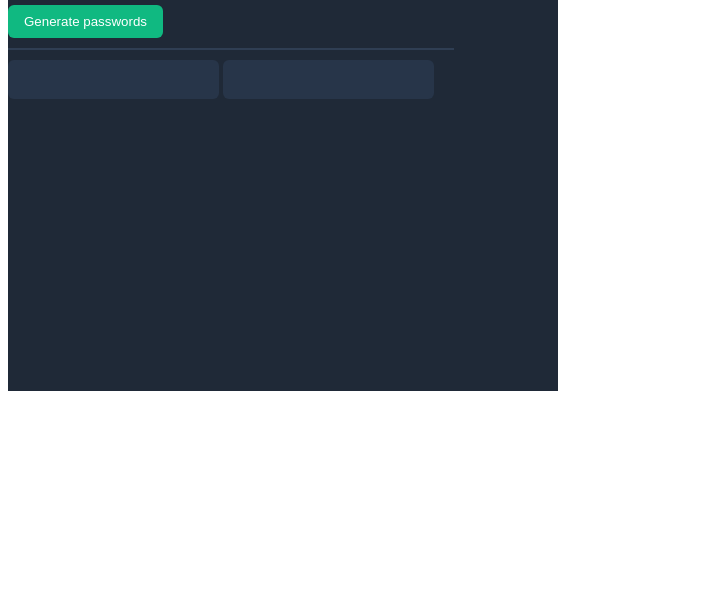
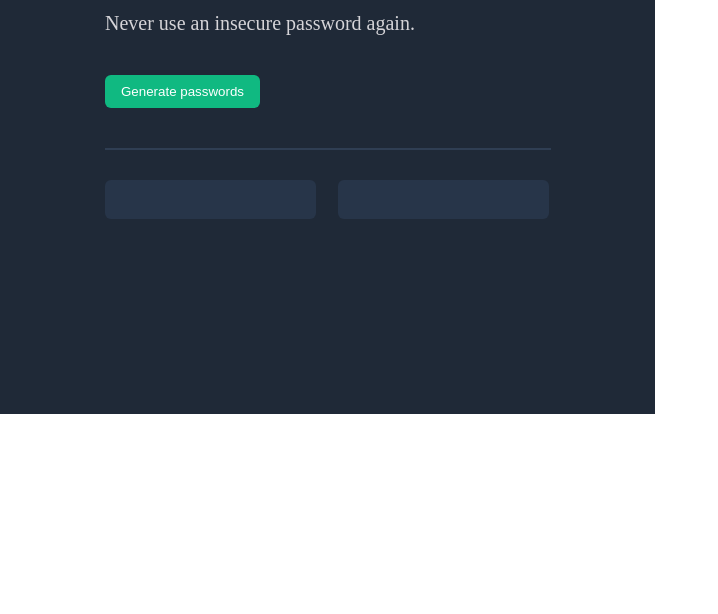
Before and after one commit to TildaL/Generate-random-password, a plain HTML site: page index.html in a window 1280 px wide. Shown: the part 186-800 px from the top of the page, without its empty margins (0-718 px from the left). Drawn offline with Linux system fonts and the light colour scheme.

Commit message:
new content

```diff
--- a/index.html
+++ b/index.html
@@ -13,8 +13,10 @@
         <p>Never use an insecure password again.</p>
         <button>Generate passwords</button>
         <div class="line"></div>
+        <div class="psw-wrapper">
+            <div class="psw-container"></div>
         <div class="psw-container"></div>
-        <div class="psw-container"></div>
+        </div>
     </main>
 
     <script src="script.js"></script>
--- a/style.css
+++ b/style.css
@@ -1,15 +1,21 @@
 
+body {
+    margin: 0;
+}
 
 main {
     width: 550px;
     height: 550px;
     background-color: #1F2937;
+    padding-top: 50px;
+    padding-left: 105px;
 }
 
 h1 {
     color: #fff;
     font-size: 40px;
     font-weight: 800;
+    /* margin: 0px; */
 }
 
 span {
@@ -27,7 +33,9 @@ button {
     padding: 9px 16px 9px 16px;
     border-radius: 6px;
     border: none;
-    color: #fff
+    color: #fff;
+    margin-top:20px;
+    margin-bottom: 30px;
 }
 
 .line {
@@ -35,12 +43,18 @@ button {
     width: 446px;
     margin-top: 10px;
 }
+/*
+.psw-wrapper {
+    display: flex;
+    justify-content:
+} */
 
 .psw-container {
     background-color: #273549;
     height: 39px;
     width: 211px;
     display: inline-block;
-    margin-top: 10px;
+    margin-top: 30px;
     border-radius: 6px;
+    margin-right: 18px;
 }
```
